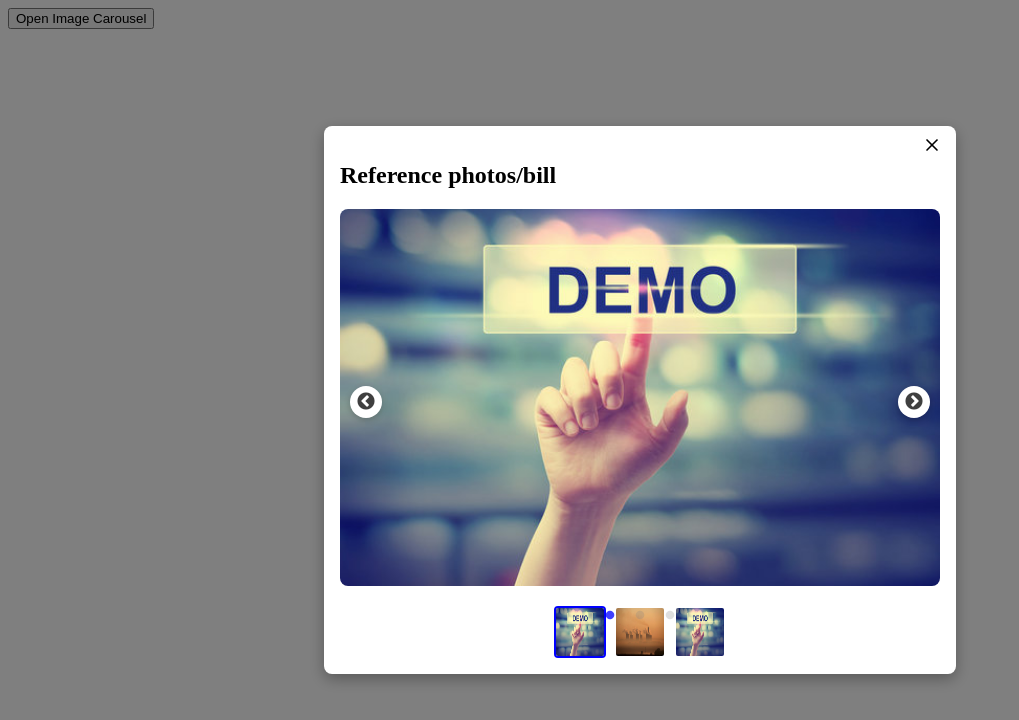
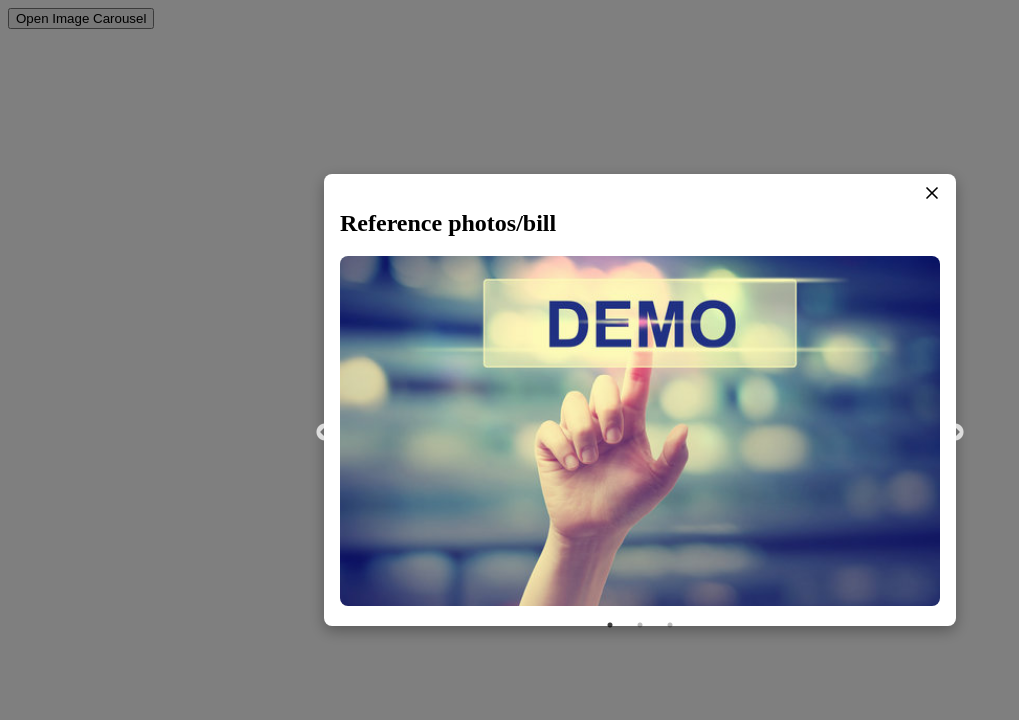
Before and after one commit to Mugdhashrivastava/tata-components, a React (Vite) app in the folder image-carousel/: page / in a window 1280 px wide. Both pictures are taken after a click on the button "Open Image Carousel". Shown: the top 720 px of the page, without its empty margins (0-1019 px from the left). Built offline with nearby package versions, Linux system fonts and the light colour scheme.

Commit message:
only slick carousel

```diff
--- a/image-carousel/src/ImageCarousel.css
+++ b/image-carousel/src/ImageCarousel.css
@@ -27,32 +27,15 @@
   font-size: 18px;
 }
 
-  .image-container {
-    position: relative;
+.image-slider {
+  width: 100%;
 }
 
-  .image-container img {
+.carousel-image {
   width: 100%;
   border-radius: 8px;
-  }
-
-  .nav-btn {
-    position: absolute;
-    top: 50%;
-    transform: translateY(-50%);
-    background: white;
-    border-radius: 50%;
-    padding: 6px;
-    box-shadow: 0px 2px 6px rgba(0, 0, 0, 0.2);
-    cursor: pointer;
-  }
-
-  .nav-btn.left {
-    left: 10px;
-  }
-
-  .nav-btn.right {
-    right: 10px;
+  max-height: 350px;
+  object-fit: cover;
 }
 
 .thumbnail-container {
@@ -69,54 +52,9 @@
   cursor: pointer;
   border: 2px solid transparent;
   transition: border 0.2s;
+  object-fit: cover;
 }
 
 .thumbnail.active {
   border-color: blue;
 }
-
-
-  .slick-prev,
-.slick-next {
-  position: absolute;
-  top: 50%;
-  transform: translateY(-50%);
-  background: white;
-  border-radius: 50%;
-  padding: 6px;
-  box-shadow: 0px 2px 6px rgba(0, 0, 0, 0.2);
-  cursor: pointer;
-  z-index: 10;
-}
-
-.slick-prev {
-  left: 10px;
-}
-
-.slick-next {
-  right: 10px;
-}
-
-.slick-prev::before,
-.slick-next::before {
-  font-size: 20px;
-  color: black;
-}
-
-.carousel-image {
-  width: 100%;
-  border-radius: 8px;
-}
-
-.slick-dots {
-  bottom: -30px;
-}
-
-.slick-dots li button:before {
-  font-size: 10px;
-  color: gray;
-}
-
-.slick-dots li.slick-active button:before {
-  color: blue;
-}
--- a/image-carousel/src/ImageCarousel.jsx
+++ b/image-carousel/src/ImageCarousel.jsx
@@ -1,6 +1,6 @@
 import { useState } from "react";
+import Slider from "react-slick";
 import { X } from "lucide-react";
-import Slider from "react-slick";
 import "slick-carousel/slick/slick.css";
 import "slick-carousel/slick/slick-theme.css";
 import "./ImageCarousel.css";
@@ -12,7 +12,7 @@ import img3 from "./assets/images/img.jpg";
 const images = [img1, img2, img3];
 
 export default function ImageCarousel({ isOpen, setIsOpen }) {
-  const [currentIndex, setCurrentIndex] = useState(0);
+  if (!isOpen) return null;
 
   const settings = {
     dots: true,
@@ -20,20 +20,8 @@ export default function ImageCarousel({ isOpen, setIsOpen }) {
     speed: 500,
     slidesToShow: 1,
     slidesToScroll: 1,
-    beforeChange: (_, newIndex) => setCurrentIndex(newIndex),
-    nextArrow: <SampleNextArrow />,
-    prevArrow: <SamplePrevArrow />,
+    arrows: true,
   };
-
-  function SampleNextArrow(props) {
-    return <div className="slick-next" onClick={props.onClick}></div>;
-  }
-
-  function SamplePrevArrow(props) {
-    return <div className="slick-prev" onClick={props.onClick}></div>;
-  }
-
-  if (!isOpen) return null;
 
   return (
     <div className="modal-overlay">
@@ -42,24 +30,14 @@ export default function ImageCarousel({ isOpen, setIsOpen }) {
           <X size={20} />
         </button>
         <h2 className="text-lg font-semibold text-gray-800 mb-3">Reference photos/bill</h2>
-        <Slider {...settings} className="image-container">
+
+        <Slider {...settings} className="image-slider">
           {images.map((img, index) => (
-            <div key={index}>
+            <div key={index} className="slide">
               <img src={img} alt="Reference" className="carousel-image" />
             </div>
           ))}
         </Slider>
-        <div className="thumbnail-container">
-          {images.map((img, index) => (
-            <img
-              key={index}
-              src={img}
-              alt="Thumbnail"
-              className={`thumbnail ${index === currentIndex ? "active" : ""}`}
-              onClick={() => setCurrentIndex(index)}
-            />
-          ))}
-        </div>
       </div>
     </div>
   );
```
Lines whose indentation alone changed are shown as unchanged.
